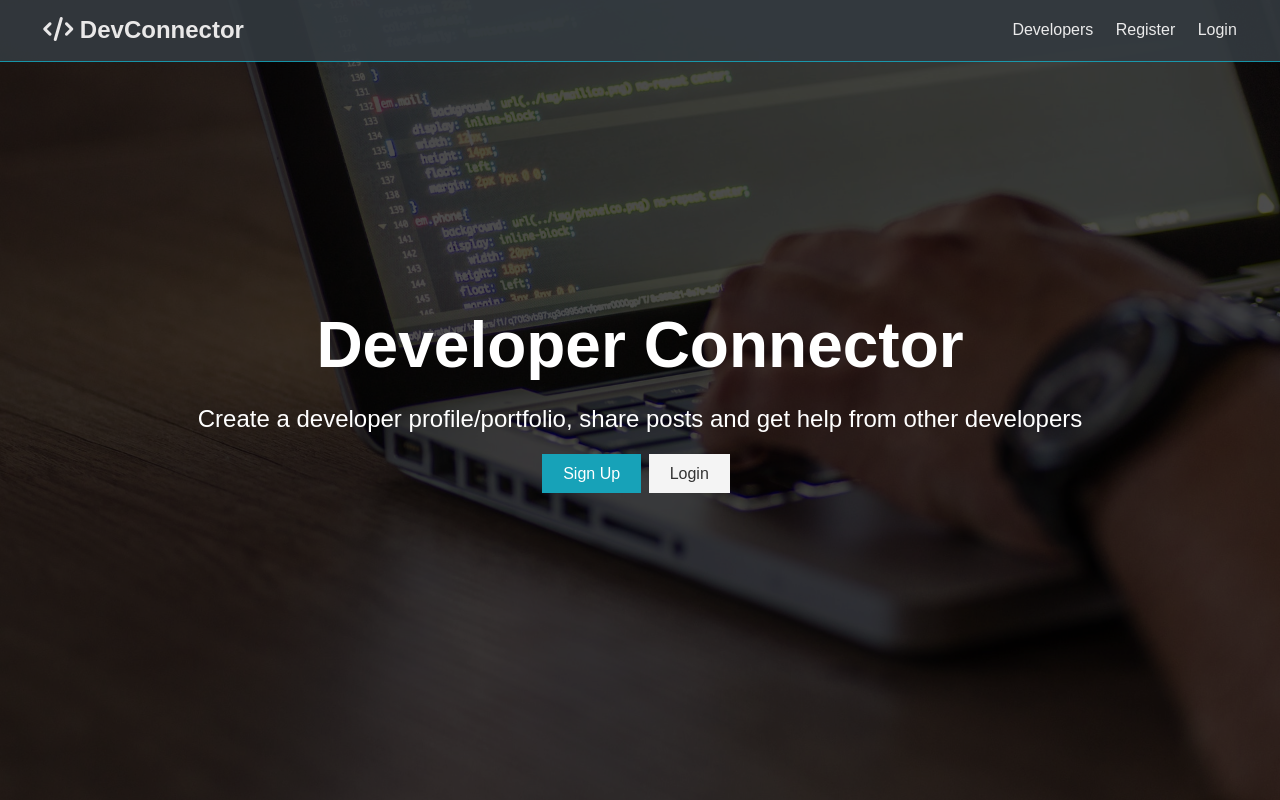
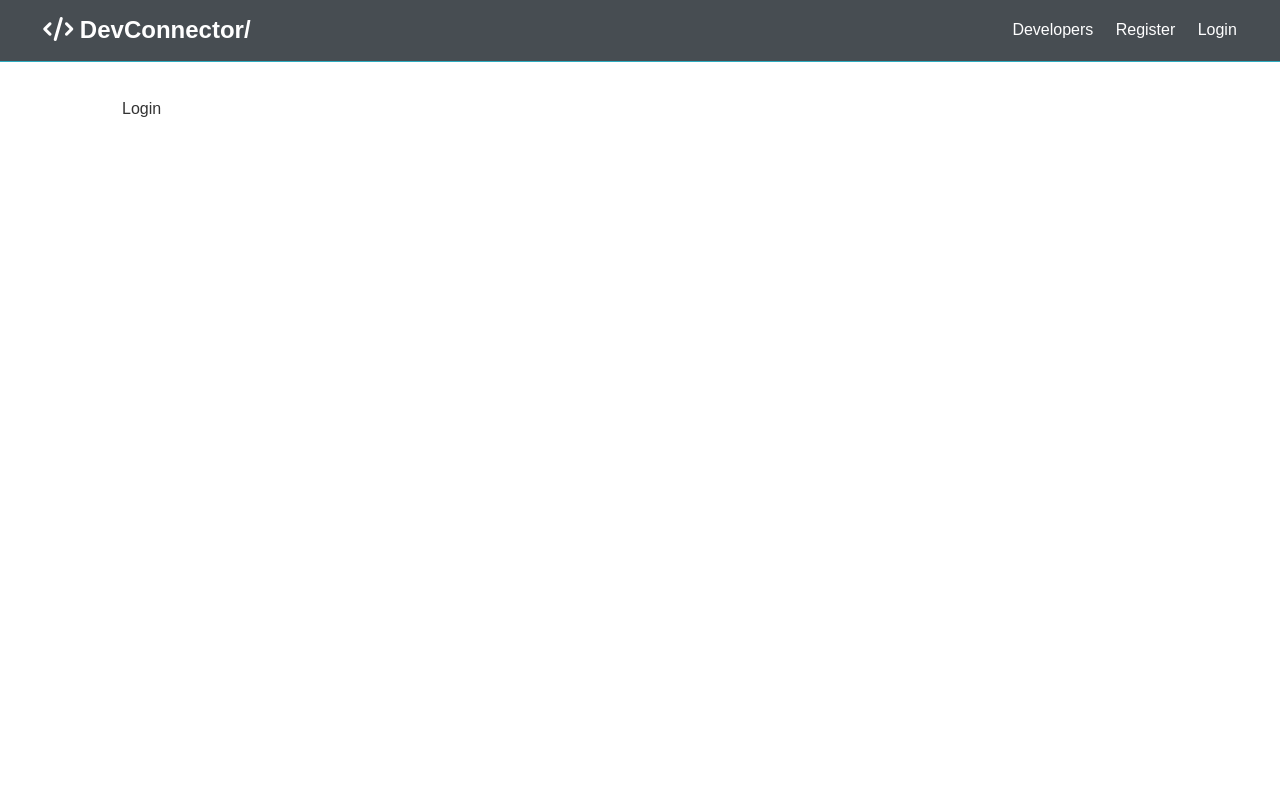
Before and after one commit to Michael-Bonawitt/DEVCONNECTOR, a React (Create React App) app in the folder client/: page /login in a window 1280 px wide. Built offline with nearby package versions, Linux system fonts and the light colour scheme.

Commit message:
React Router Setup

```diff
--- a/client/src/App.js
+++ b/client/src/App.js
@@ -1,13 +1,24 @@
 import React, { Fragment } from 'react';
+import { BrowserRouter as Router, Route, Switch } from 'react-router-dom';
 import { Navbar } from './components/layout/Navbar';
 import { Landing } from './components/layout/Landing';
+import Register from './components/auth/Register';
+import Login from './components/auth/Login';
 import './App.css';
 
 const App = () => (
+  <Router>
     <Fragment>
       <Navbar />
-      <Landing />
+      <Route exact path='/' component={ Landing } />
+      <section className="container">
+        <Switch>
+          <Route exact path='/register' component={ Register } />
+          <Route exact path='/login' component={ Login } />
+        </Switch>
+      </section>
     </Fragment>
+  </Router>
 );
 
 export default App;
--- /dev/null
+++ b/client/src/components/auth/Login.js
@@ -0,0 +1,11 @@
+import React from 'react'
+
+const Login = () => {
+    return (
+        <div>
+            Login
+        </div>
+    )
+};
+
+export default Login;
--- /dev/null
+++ b/client/src/components/auth/Register.js
@@ -0,0 +1,11 @@
+import React from 'react'
+
+const Register = () => {
+    return (
+        <div>
+            Register
+        </div>
+    )
+};
+
+export default Register;
--- a/client/src/components/layout/Landing.js
+++ b/client/src/components/layout/Landing.js
@@ -1,4 +1,5 @@
-import React from 'react'
+import React from 'react';
+import { Link } from 'react-router-dom';
 
 export const Landing = () => {
     return (
@@ -11,8 +12,8 @@
             other developers
           </p>
           <div className="buttons">
-            <a href="register.html" className="btn btn-primary">Sign Up</a>
-            <a href="login.html" className="btn btn-light">Login</a>
+            <Link to="register" className="btn btn-primary">Sign Up</Link>
+            <Link to="login" className="btn btn-light">Login</Link>
           </div>
         </div>
       </div>
--- a/client/src/components/layout/Navbar.js
+++ b/client/src/components/layout/Navbar.js
@@ -1,15 +1,18 @@
-import React from 'react'
+import React from 'react';
+import { Link } from 'react-router-dom';
 
 export const Navbar = () => {
     return (
     <nav className="navbar bg-dark">
       <h1>
-        <a href="index.html"><i className="fas fa-code"></i> DevConnector</a>
+        <Link to='/'>
+          <i className="fas fa-code"></i> DevConnector/
+        </Link>
       </h1>
       <ul>
-        <li><a href="profiles.html">Developers</a></li>
-        <li><a href="register.html">Register</a></li>
-        <li><a href="login.html">Login</a></li>
+        <li><a href="!#">Developers</a></li>
+        <li><Link to="/register">Register</Link></li>
+        <li><Link to="login">Login</Link></li>
       </ul>
     </nav>
     )
```
